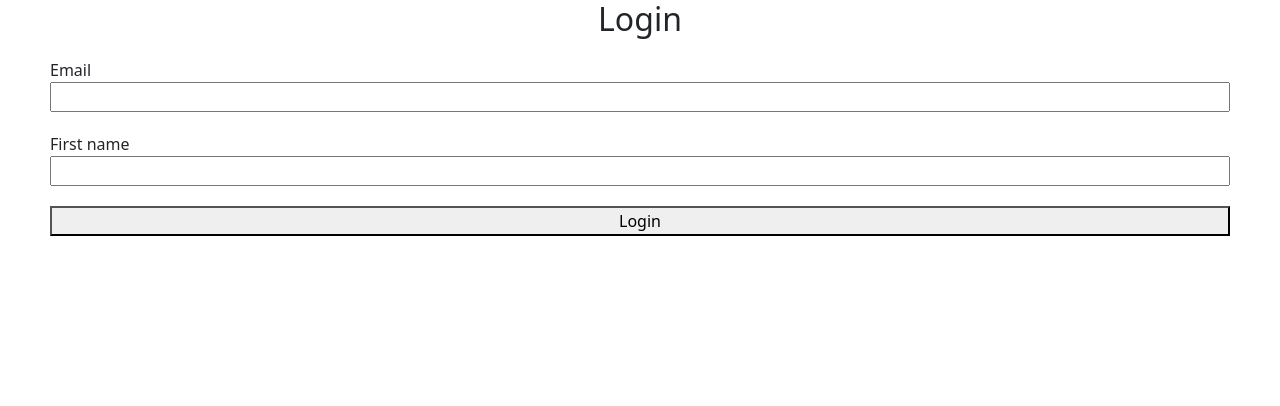
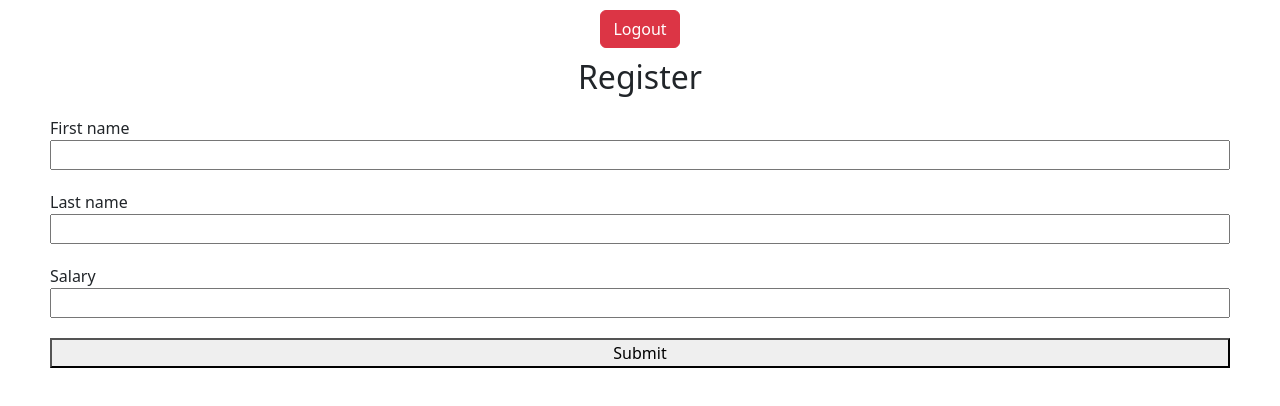
Before and after one commit to ICEP-DEV/React.Web, a React (Create React App) app: page /add_employee in a window 1280 px wide. Before the commit this address led to /. Shown: the top 406 px of the page. Built offline with nearby package versions, Linux system fonts and the light colour scheme.

Commit message:
update commit

```diff
--- a/src/screens/Header.jsx
+++ b/src/screens/Header.jsx
@@ -5,12 +5,12 @@ import { Link, useNavigate } from "react-router-dom";
 function Header() {
     const navigate = useNavigate();
     useEffect(() => {
-        var user = JSON.parse(localStorage.getItem('user_info'))
-        console.log(user);
-        if (user === undefined || user === null) {
-            navigate('/');
-            return;
-        }
+        // var user = JSON.parse(localStorage.getItem('user_info'))
+        // console.log(user);
+        // if (user === undefined || user === null) {
+        //     navigate('/');
+        //     return;
+        // }
     })
     const logout = () => {
         localStorage.removeItem('user_info');
@@ -18,7 +18,7 @@ function Header() {
     }
     return (<div id="header">
 
-        <button className="nav_button" onClick={logout}>Logout</button>
+        <button className="nav_button btn btn-danger" onClick={logout}>Logout</button>
     </div>)
 }
 
--- a/src/screens/Login.jsx
+++ b/src/screens/Login.jsx
@@ -27,8 +27,8 @@ function Login() {
         else {
             toast.warn("user not found");
         }*/
-
-
+        navigate('/emloyee')
+        /*
                 var data = { email: Email, password: Password }
                 axios.post('http://localhost:3001/api/login', data).then(respond => {
                     console.log(respond);
@@ -48,7 +48,7 @@ function Login() {
                     err => {
 
                     }
-        );
+                );*/
 
     }
     return (<div>
```
Lines whose indentation alone changed are shown as unchanged.
